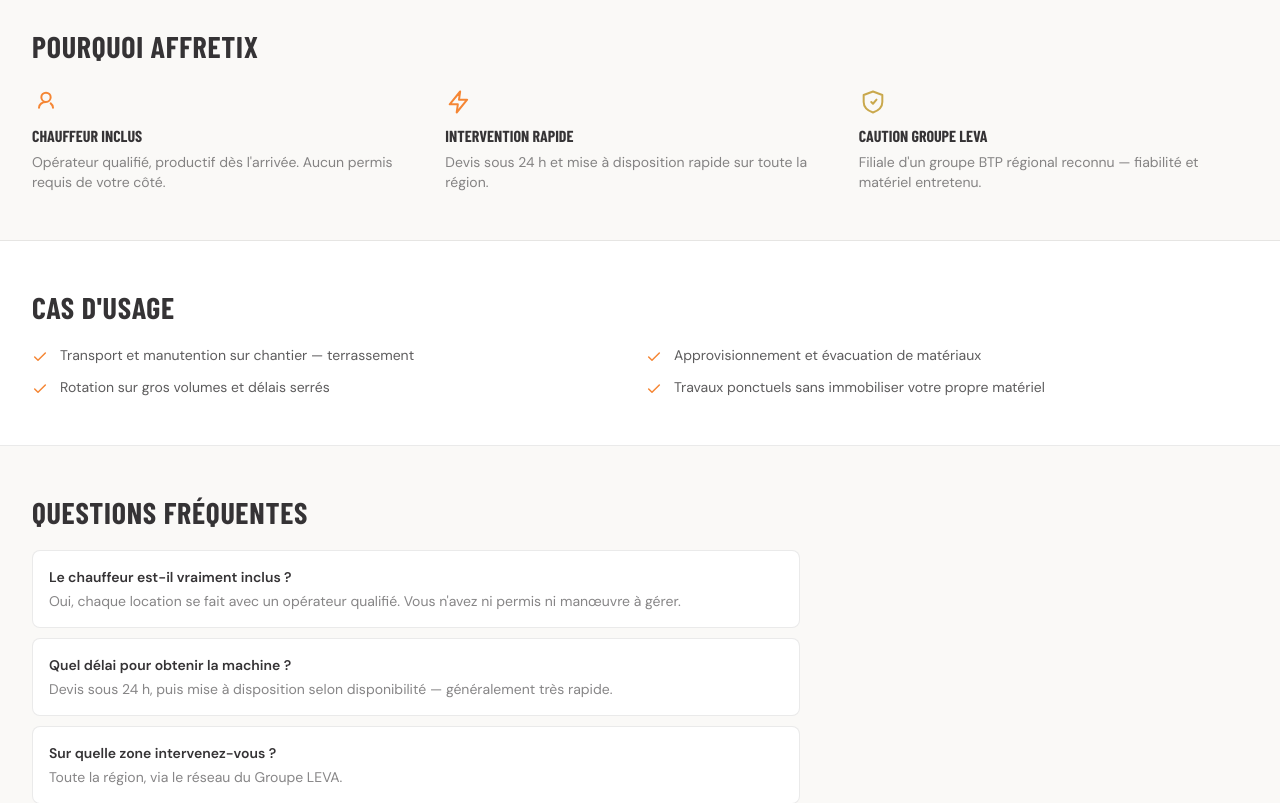
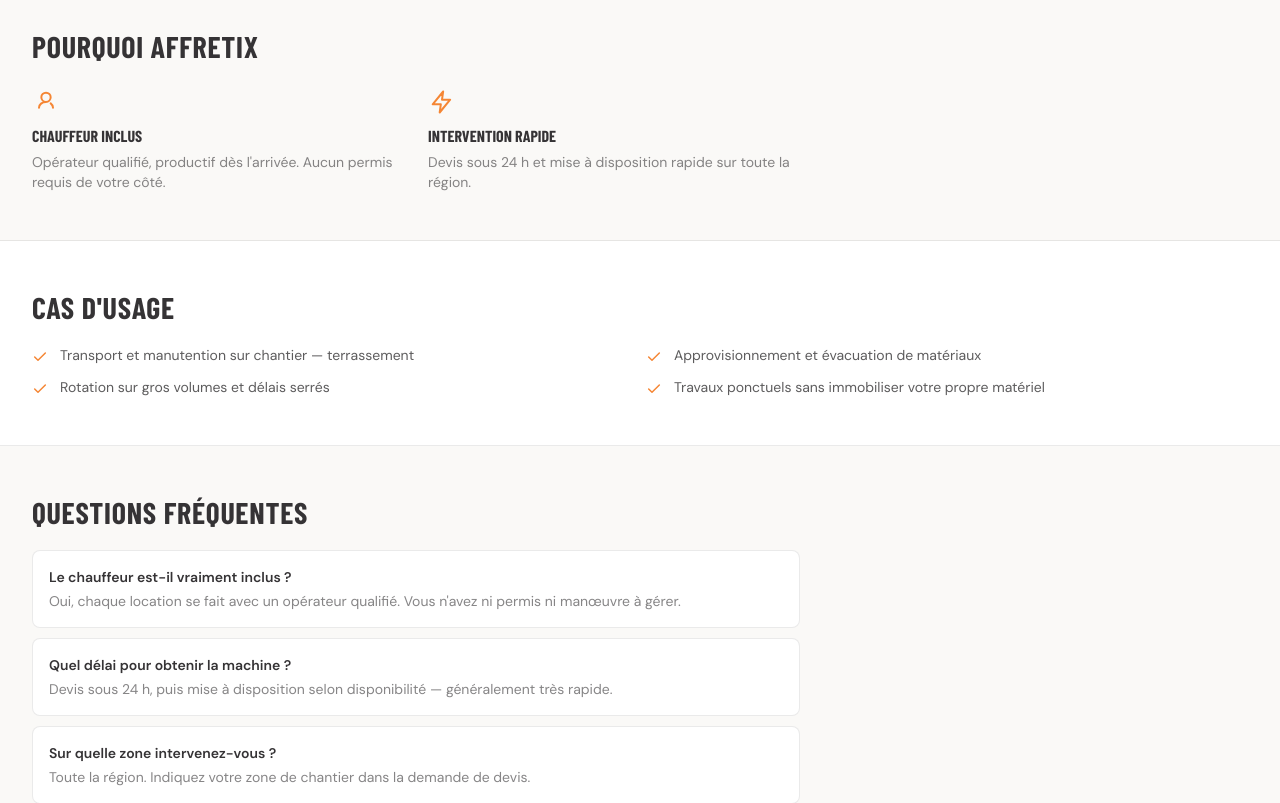
Before and after one commit to RomainRCD/Affretix_website, a Next.js app: page /catalogue/terrassement/pelle-chenilles-ferraille in a window 1280 px wide. Shown: the part 960-1763 px from the top of the page. Built offline with nearby package versions, Linux system fonts and the light colour scheme.

Commit message:
fix(fiche produit): retire toutes les mentions Groupe LEVA (hero, reassurance, FAQ)

```diff
--- a/src/app/catalogue/[slug]/[machineSlug]/page.tsx
+++ b/src/app/catalogue/[slug]/[machineSlug]/page.tsx
@@ -40,12 +40,6 @@
     title: 'Intervention rapide',
     text: 'Devis sous 24 h et mise à disposition rapide sur toute la région.',
     gold: false,
-  },
-  {
-    icon: <path d="M12 3 4 6v6c0 5 3.4 7.4 8 9 4.6-1.6 8-4 8-9V6l-8-3Zm-1.5 9 1.5 1.5 3-3.5" />,
-    title: 'Caution Groupe LEVA',
-    text: "Filiale d'un groupe BTP régional reconnu — fiabilité et matériel entretenu.",
-    gold: true,
   },
 ]
 
@@ -94,7 +88,7 @@
     },
     {
       q: 'Sur quelle zone intervenez-vous ?',
-      a: 'Toute la région, via le réseau du Groupe LEVA.',
+      a: 'Toute la région. Indiquez votre zone de chantier dans la demande de devis.',
     },
   ]
 
@@ -130,7 +124,6 @@
               <div className="flex flex-wrap gap-x-6 gap-y-2.5 font-body text-sm">
                 <span className="flex items-center gap-2"><Dot /> Opérateur inclus</span>
                 <span className="flex items-center gap-2"><Dot /> Devis sous 24 h</span>
-                <span className="flex items-center gap-2"><Dot gold /> Groupe LEVA</span>
               </div>
 
               <div className="mt-6 border border-dashed border-white/15 rounded-lg h-28 flex items-center justify-center text-white/30 font-body text-xs uppercase tracking-widest">
@@ -181,7 +174,7 @@
       <section className="bg-[#faf9f7] border-b border-grey-dark/10">
         <div className="max-w-7xl mx-auto px-4 sm:px-6 lg:px-8 py-12">
           <h2 className="font-heading font-bold uppercase tracking-wide text-2xl sm:text-3xl mb-6">Pourquoi Affretix</h2>
-          <div className="grid sm:grid-cols-3 gap-6">
+          <div className="grid sm:grid-cols-2 gap-6 max-w-3xl">
             {reassurance.map((r) => (
               <div key={r.title}>
                 <svg viewBox="0 0 24 24" fill="none" strokeWidth="1.7" strokeLinecap="round" strokeLinejoin="round" className={`w-7 h-7 ${r.gold ? 'stroke-gold' : 'stroke-orange'}`} aria-hidden="true">
```
